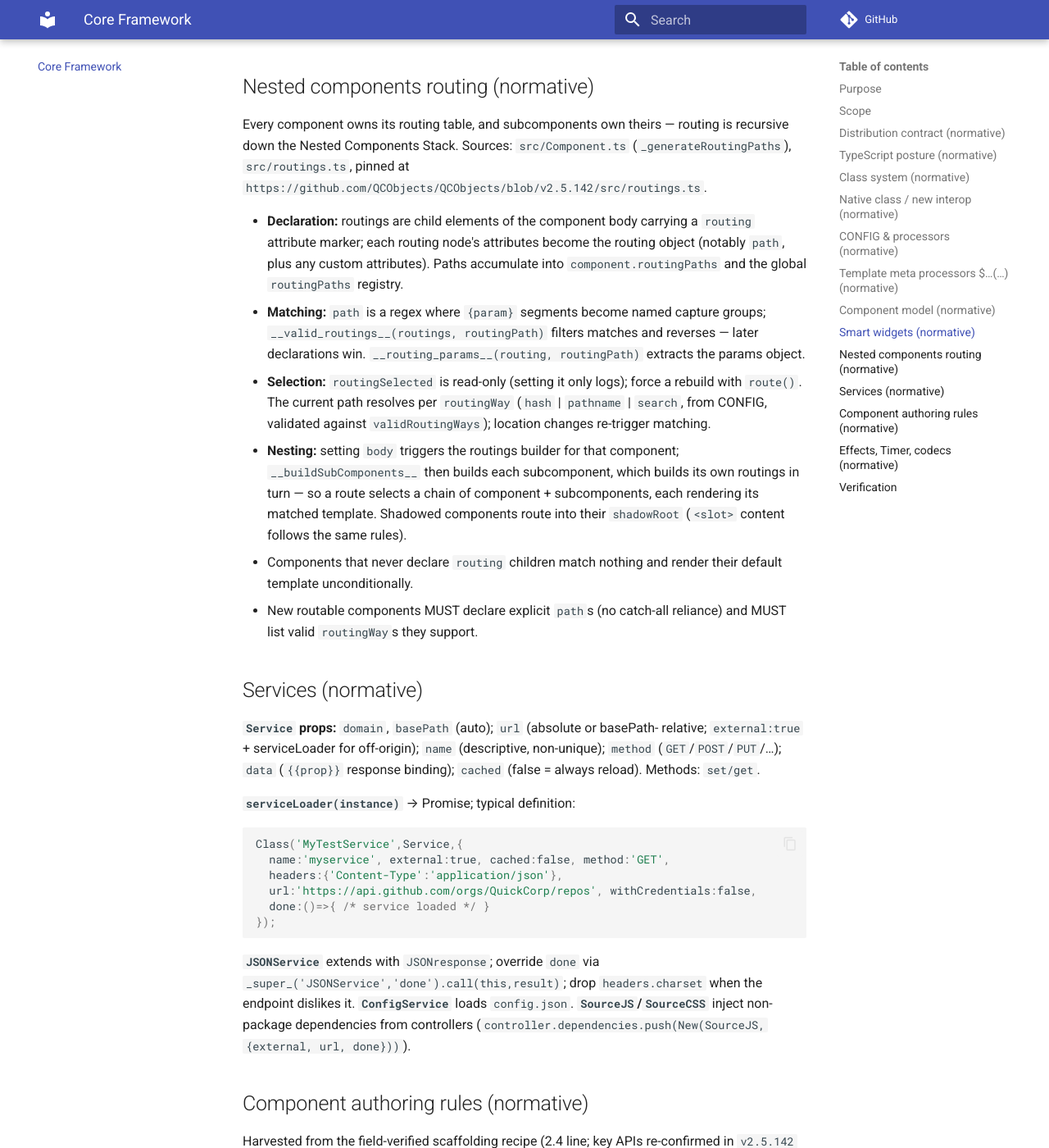
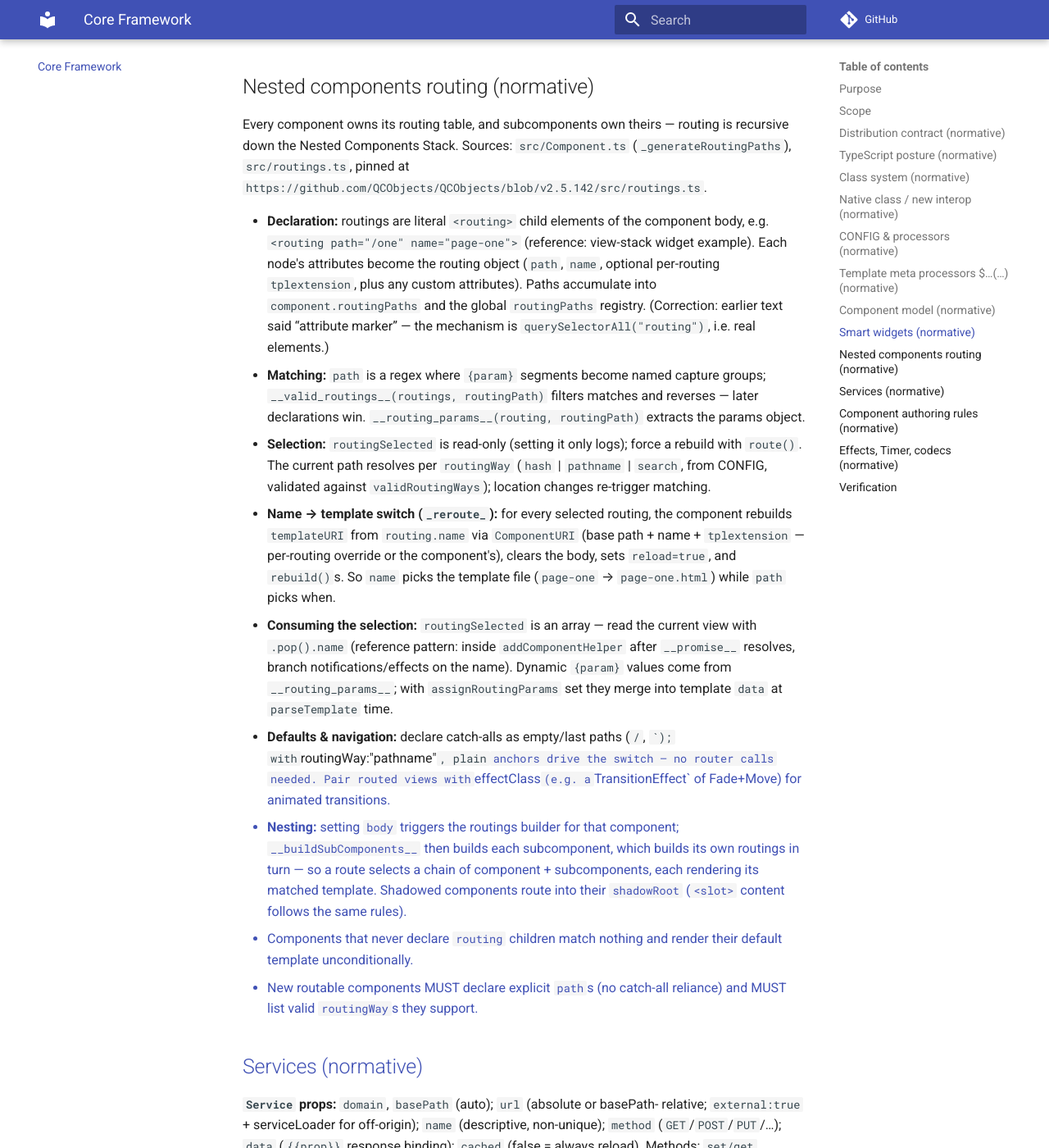
Before and after one commit to QCObjects/product-specs, an MkDocs documentation site: the page built from docs/03-core-framework.md, in a window 1280 px wide and 1400 px high, scrolled down 5316 px. Shown: the whole window at 82% size. Built offline with MkDocs 1.6.1 and Material for MkDocs 9.7.7, drawn with Linux system fonts in a browser that asks for light colours; comment, search, counter and statistics services are not loaded.

Commit message:
fix: routing-tag contract (literal elements, name-template switch, selection patterns)

```diff
--- a/docs/03-core-framework.md
+++ b/docs/03-core-framework.md
@@ -217,10 +217,13 @@ routing is recursive down the Nested Components Stack. Sources:
 `src/Component.ts` (`_generateRoutingPaths`), `src/routings.ts`, pinned at
 `https://github.com/QCObjects/QCObjects/blob/v2.5.142/src/routings.ts`.
 
-- **Declaration:** routings are child elements of the component body carrying a
-  `routing` attribute marker; each routing node's attributes become the routing
-  object (notably `path`, plus any custom attributes). Paths accumulate into
-  `component.routingPaths` and the global `routingPaths` registry.
+- **Declaration:** routings are literal `<routing>` child elements of the component
+  body, e.g. `<routing path="/one" name="page-one">` (reference: view-stack
+  widget example). Each node's attributes become the routing object (`path`,
+  `name`, optional per-routing `tplextension`, plus any custom attributes).
+  Paths accumulate into `component.routingPaths` and the global `routingPaths`
+  registry. (Correction: earlier text said “attribute marker” — the mechanism is
+  `querySelectorAll("routing")`, i.e. real elements.)
 - **Matching:** `path` is a regex where `{param}` segments become named capture
   groups; `__valid_routings__(routings, routingPath)` filters matches and
   reverses — later declarations win. `__routing_params__(routing, routingPath)`
@@ -229,6 +232,20 @@ routing is recursive down the Nested Components Stack. Sources:
   rebuild with `route()`. The current path resolves per `routingWay`
   (`hash` | `pathname` | `search`, from CONFIG, validated against
   `validRoutingWays`); location changes re-trigger matching.
+- **Name → template switch (`_reroute_`):** for every selected routing, the
+  component rebuilds `templateURI` from `routing.name` via `ComponentURI`
+  (base path + name + `tplextension` — per-routing override or the component's),
+  clears the body, sets `reload=true`, and `rebuild()`s. So `name` picks the
+  template file (`page-one` → `page-one.html`) while `path` picks when.
+- **Consuming the selection:** `routingSelected` is an array — read the current
+  view with `.pop().name` (reference pattern: inside `addComponentHelper` after
+  `__promise__` resolves, branch notifications/effects on the name). Dynamic
+  `{param}` values come from `__routing_params__`; with `assignRoutingParams`
+  set they merge into template `data` at `parseTemplate` time.
+- **Defaults & navigation:** declare catch-alls as empty/last paths (`/`, ``);
+  with `routingWay:"pathname"`, plain `<a href="/one">` anchors drive the
+  switch — no router calls needed. Pair routed views with `effectClass`
+  (e.g. a `TransitionEffect` of Fade+Move) for animated transitions.
 - **Nesting:** setting `body` triggers the routings builder for that component;
   `__buildSubComponents__` then builds each subcomponent, which builds its own
   routings in turn — so a route selects a chain of component + subcomponents,
```
